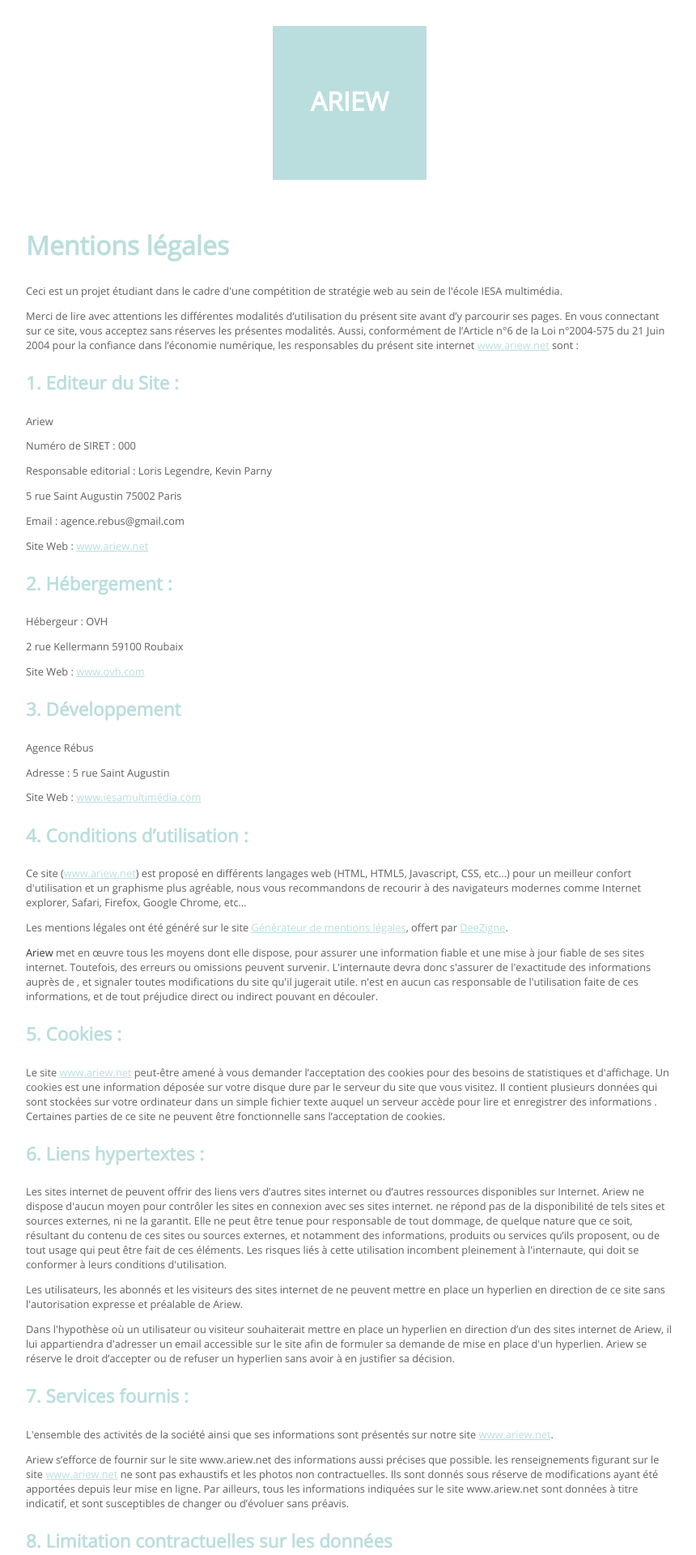
After one commit to agencerebus/landing, a PHP site: page /mentions-legales.php in a window 1280 px wide. The commit adds this page. Shown: the top 1920 px of the page at 81% size, without its empty margins (208-1068 px from the left). Run offline with PHP 8.4, Linux system fonts and the light colour scheme.

Commit message:
Mentions légales

```diff
--- a/css/style.css
+++ b/css/style.css
@@ -38,6 +38,9 @@
 	font-family: 'GothamBold';
 	src : url(../fonts/copyfonts.com_gotham-bold.ttf);
 }
+
+
+
 
 
 body {
@@ -174,14 +177,8 @@ video#bgvid {
 */
 
 
-@media only screen and (max-width: 450px) {
-
-}
-
-
-
 footer {
-	position: fixed;
+	position: absolute;
 	bottom: 0;
 	width: 100%;
 	height: 20px;
@@ -194,6 +191,18 @@ footer p {
 	margin: 0;
 	font-size: 0.7rem;
 }
+
+footer p a {
+	color: rgba(255,255,255,.5);
+	text-decoration: none;
+}
+
+footer p a:hover {
+	transition: all .2s ease-in-out;
+	color: #fff;
+}
+
+
 @media only screen and (min-width: 768px) {
     /* tablets and desktop */
 }
@@ -201,10 +210,10 @@ footer p {
 @media only screen and (max-width: 767px) {
 	[role=main] input#mail-news {
 		float:none;
-		  width: 85%;
-		  box-sizing: border-box;
-		  margin: 0 auto;
-		  display:block;
+		width: 85%;
+		box-sizing: border-box;
+		margin: 0 auto;
+		display:block;
    	}
    	[role=main] #news-inscription{
    		width:100%;
@@ -225,3 +234,69 @@ footer p {
 @media only screen and (max-width: 767px) and (orientation: portrait) {
     /* portrait phones */
 }
+
+
+
+
+
+
+
+/* ------------------- MENTIONS LEGALES ---------------------- */
+
+header {
+	padding: 2em 0;
+}
+
+h2 {
+	color: #badedd;
+	font-size: 2rem;
+}
+
+article.contenu-mention {
+	max-width: 800px;
+	margin: 0 auto;
+}
+
+article.contenu-mention h3 {
+	color: #badedd;
+	font-size: 1.4rem;
+}
+
+article.contenu-mention p {
+	color: #606060;
+	font-size: 0.8rem;
+}
+
+article.contenu-mention a {
+	color: #badedd;
+}
+
+#page-mention .logo {
+	margin: 0 auto;
+  	max-width: 100px;
+  	background: #badedd;
+  	padding: 45px;
+  	height: 100px;
+  	text-align: center;
+  	line-height: 95px;
+}
+
+#page-mention .logo a {
+  	color: #fff;
+  	text-decoration: none;
+
+}
+
+#page-mention footer {
+	position: relative;
+	margin: 20px 0 10px;
+}
+
+#page-mention footer p {
+	color: #000;
+}
+
+
+
+
+/* ------------------- FOOTER ---------------------- */
--- /dev/null
+++ b/mentions-legales.php
@@ -0,0 +1,120 @@
+<!DOCTYPE html>
+
+<html lang="fr">
+	<head>
+        <meta charset="utf-8">
+        <title>Ariew</title>
+        <meta name="description" content="Le masque ARIEW permet d’enrichir l’expérience des utilisateurs sans dénaturer leur environnement.">
+        <meta name="keywords" content="">
+        <meta name="author" content="Agence Rébus">
+        <meta name="viewport" content="initial-scale=1">
+        <link href="css/normalize.min.css" rel="stylesheet">
+        <link href="css/style.css" rel="stylesheet">
+        <!-- Library jquery -->
+        <script src="js/jquery.min.js"></script>
+        <script src="js/ajax.js"></script>
+        <!-- FAVICON -->
+        <link rel="icon" type="image/x-icon" href="img/common/favicon.ico">
+        <!--[if lt IE 9]>
+<script src="//html5shim.googlecode.com/svn/trunk/html5.js"></script>
+<![endif]-->
+    </head>
+
+    <body id="page-mention">
+        <header>
+            <figure class="logo">
+                <h1>
+                    <a href="index.php">ARIEW</a>
+                </h1>
+            </figure>
+        </header>
+
+        <article class="contenu-mention">
+
+            <h2>Mentions légales</h2>
+
+            <p>Ceci est un projet étudiant dans le cadre d'une compétition de stratégie web au sein de l'école IESA multimédia.</p>
+
+            <p>Merci de lire avec attentions les différentes modalités d’utilisation du présent site avant d’y parcourir ses pages. En vous connectant sur ce site, vous acceptez sans réserves les présentes modalités. Aussi, conformément de l’Article n°6 de la Loi n°2004-575 du 21 Juin 2004 pour la confiance dans l’économie numérique, les responsables du présent site internet <a href="http://www.ariew.net">www.ariew.net</a> sont :</p>
+
+            <h3>1. Editeur du Site :</h3>
+            <p>Ariew</p>
+            <p>Numéro de SIRET :  000</p>
+            <p>Responsable editorial : Loris Legendre, Kevin Parny</p>
+            <p>5 rue Saint Augustin 75002 Paris</p>
+            <p>Email : agence.rebus@gmail.com</p>
+            <p>Site Web : <a href="http://www.ariew.net">www.ariew.net</a></p>
+
+            <h3>2. Hébergement :</h3>
+            <p>Hébergeur : OVH</p>
+            <p>2 rue Kellermann 59100 Roubaix</p>
+            <p>Site Web :  <a href="http://www.ovh.com">www.ovh.com</a></p>
+
+            <h3>3. Développement</h3>
+            <p>Agence Rébus</p>
+            <p>Adresse : 5 rue Saint Augustin</p>
+            <p>Site Web : <a href="http://www.iesamultimédia.com">www.iesamultimédia.com</a></p>
+
+            <h3>4. Conditions d’utilisation :</h3>
+            <p>Ce site (<a href="http://www.ariew.net">www.ariew.net</a>) est proposé en différents langages web (HTML, HTML5, Javascript, CSS, etc…) pour un meilleur confort d'utilisation et un graphisme plus agréable, nous vous recommandons de recourir à des navigateurs modernes comme Internet explorer, Safari, Firefox, Google Chrome, etc…</p>
+            <p>Les mentions légales ont été généré sur le site <a title="générateur de mentions légales pour site internet gratuit" href="http://www.generateur-mentions-legales.com">Générateur de mentions légales</a>, offert par <a title="imprimerie paris, imprimeur paris" href="http://deezigne.com">DeeZigne</a>.
+            </p>
+            <p><span style="color: #323333;">Ariew<b> </b></span>met en œuvre tous les moyens dont elle dispose, pour assurer une information fiable et une mise à jour fiable de ses sites internet. Toutefois, des erreurs ou omissions peuvent survenir. L'internaute devra donc s'assurer de l'exactitude des informations auprès de , et signaler toutes modifications du site qu'il jugerait utile. n'est en aucun cas responsable de l'utilisation faite de ces informations, et de tout préjudice direct ou indirect pouvant en découler.</p>
+
+            <h3>5. Cookies :</h3>
+            <p>Le site <a href="http://www.ariew.net">www.ariew.net</a> peut-être amené à vous demander l’acceptation des cookies pour des besoins de statistiques et d'affichage. Un cookies est une information déposée sur votre disque dure par le serveur du site que vous visitez. Il contient plusieurs données qui sont stockées sur votre ordinateur dans un simple fichier texte auquel un serveur accède pour lire et enregistrer des informations . Certaines parties de ce site ne peuvent être fonctionnelle sans l’acceptation de cookies.</p>
+
+            <h3>6. Liens hypertextes :</h3>
+            <p>Les sites internet de peuvent offrir des liens vers d’autres sites internet ou d’autres ressources disponibles sur Internet. Ariew ne dispose d'aucun moyen pour contrôler les sites en connexion avec ses sites internet. ne répond pas de la disponibilité de tels sites et sources externes, ni ne la garantit. Elle ne peut être tenue pour responsable de tout dommage, de quelque nature que ce soit, résultant du contenu de ces sites ou sources externes, et notamment des informations, produits ou services qu’ils proposent, ou de tout usage qui peut être fait de ces éléments. Les risques liés à cette utilisation incombent pleinement à l'internaute, qui doit se conformer à leurs conditions d'utilisation.</p>
+
+            <p>Les utilisateurs, les abonnés et les visiteurs des sites internet de ne peuvent mettre en place un hyperlien en direction de ce site sans l'autorisation expresse et préalable de Ariew.</p>
+
+            <p>Dans l'hypothèse où un utilisateur ou visiteur souhaiterait mettre en place un hyperlien en direction d’un des sites internet de Ariew, il lui appartiendra d'adresser un email accessible sur le site afin de formuler sa demande de mise en place d'un hyperlien. Ariew se réserve le droit d’accepter ou de refuser un hyperlien sans avoir à en justifier sa décision.</p>
+
+            <h3>7. Services fournis :</h3>
+            <p>L'ensemble des activités de la société ainsi que ses informations sont présentés sur notre site <a href="http://www.ariew.net">www.ariew.net</a>.</p>
+
+            <p>Ariew s’efforce de fournir sur le site www.ariew.net des informations aussi précises que possible. les renseignements figurant sur le site <a href="http://www.ariew.net">www.ariew.net</a> ne sont pas exhaustifs et les photos non contractuelles. Ils sont donnés sous réserve de modifications ayant été apportées depuis leur mise en ligne. Par ailleurs, tous les informations indiquées sur le site www.ariew.net sont données à titre indicatif, et sont susceptibles de changer ou d’évoluer sans préavis.
+            </p>
+
+            <h3>8. Limitation contractuelles sur les données </h3>
+            <p>
+            Les informations contenues sur ce site sont aussi précises que possibles et le site remis à jour à différentes périodes de l’année, mais peut toutefois contenir des inexactitudes ou des omissions. Si vous constatez une lacune, erreur ou ce qui parait être un dysfonctionnement, merci de bien vouloir le signaler par email, à l’adresse agence.rebus@gmail.com, en décrivant le problème de la manière la plus précise possible (page posant problème, type d’ordinateur et de navigateur utilisé, …).
+            </p>
+            <p>Tout contenu téléchargé se fait aux risques et périls de l'utilisateur et sous sa seule responsabilité. En conséquence, ne saurait être tenu responsable d'un quelconque dommage subi par l'ordinateur de l'utilisateur ou d'une quelconque perte de données consécutives au téléchargement. <span style="color: #323333;">De plus, l’utilisateur du site s’engage à accéder au site en utilisant un matériel récent, ne contenant pas de virus et avec un navigateur de dernière génération mis-à-jour</span></p>
+
+            <p>Les liens hypertextes mis en place dans le cadre du présent site internet en direction d'autres ressources présentes sur le réseau Internet ne sauraient engager la responsabilité de Ariew.</p>
+
+            <h3>9. Propriété intellectuelle :</h3>
+            <p>
+            Tout le contenu du présent sur le site <a href="http://www.ariew.net">www.ariew.net</a>, incluant, de façon non limitative, les graphismes, images, textes, vidéos, animations, sons, logos, gifs et icônes ainsi que leur mise en forme sont la propriété exclusive de la société à l'exception des marques, logos ou contenus appartenant à d'autres sociétés partenaires ou auteurs.
+            </p>
+            <p>Toute reproduction, distribution, modification, adaptation, retransmission ou publication, même partielle, de ces différents éléments est strictement interdite sans l'accord exprès par écrit de Ariew. Cette représentation ou reproduction, par quelque procédé que ce soit, constitue une contrefaçon sanctionnée par les articles L.335-2 et suivants du Code de la propriété intellectuelle. Le non-respect de cette interdiction constitue une contrefaçon pouvant engager la responsabilité civile et pénale du contrefacteur. En outre, les propriétaires des Contenus copiés pourraient intenter une action en justice à votre encontre.
+            </p>
+
+            <h3>10. Déclaration à la CNIL :</h3>
+
+            <p>Conformément à la loi 78-17 du 6 janvier 1978 (modifiée par la loi 2004-801 du 6 août 2004 relative à la protection des personnes physiques à l'égard des traitements de données à caractère personnel) relative à l'informatique, aux fichiers et aux libertés, ce site n'a pas fait l'objet d'une déclaration  auprès de la Commission nationale de l'informatique et des libertés (<a href="http://www.cnil.fr/">www.cnil.fr</a>).</p>
+
+
+            <h3>11. Litiges :</h3>
+            <p>
+            Les présentes conditions du site <a href="http://www.ariew.net">www.ariew.net</a> sont régies par les lois françaises et toute contestation ou litiges qui pourraient naître de l'interprétation ou de l'exécution de celles-ci seront de la compétence exclusive des tribunaux dont dépend le siège social de la société. La langue de référence, pour le règlement de contentieux éventuels, est le français.
+            </p>
+
+            <h3>12. Données personnelles :</h3>
+            <p>
+            De manière générale, vous n’êtes pas tenu de nous communiquer vos données personnelles lorsque vous visitez notre site Internet <a href="http://www.ariew.net">www.ariew.net</a>.
+            </p>
+            <p>Cependant, ce principe comporte certaines exceptions. En effet, pour certains services proposés par notre site, vous pouvez être amenés à nous communiquer certaines données telles que : votre nom, votre fonction, le nom de votre société, votre adresse électronique, et votre numéro de téléphone. Tel est le cas lorsque vous remplissez le formulaire qui vous est proposé en ligne, dans la rubrique « contact ». Dans tous les cas, vous pouvez refuser de fournir vos données personnelles. Dans ce cas, vous ne pourrez pas utiliser les services du site, notamment celui de solliciter des renseignements sur notre société, ou de recevoir les lettres d’information.</p>
+
+            <p>Enfin, nous pouvons collecter de manière automatique certaines informations vous concernant lors d’une simple navigation sur notre site Internet, notamment : des informations concernant l’utilisation de notre site, comme les zones que vous visitez et les services auxquels vous accédez, votre adresse IP, le type de votre navigateur, vos temps d'accès. De telles informations sont utilisées exclusivement à des fins de statistiques internes, de manière à améliorer la qualité des services qui vous sont proposés. Les bases de données sont protégées par les dispositions de la loi du 1er juillet 1998 transposant la directive 96/9 du 11 mars 1996 relative à la protection juridique des bases de données.</p>
+
+        </article>
+
+
+        <footer>
+            <p>© Rébus | Contributor's Mazwai/Videezy.com</p>
+        </footer>
+    </body>
+</html>
```
Also changed, not shown: index.php (+6 -6 lines).
